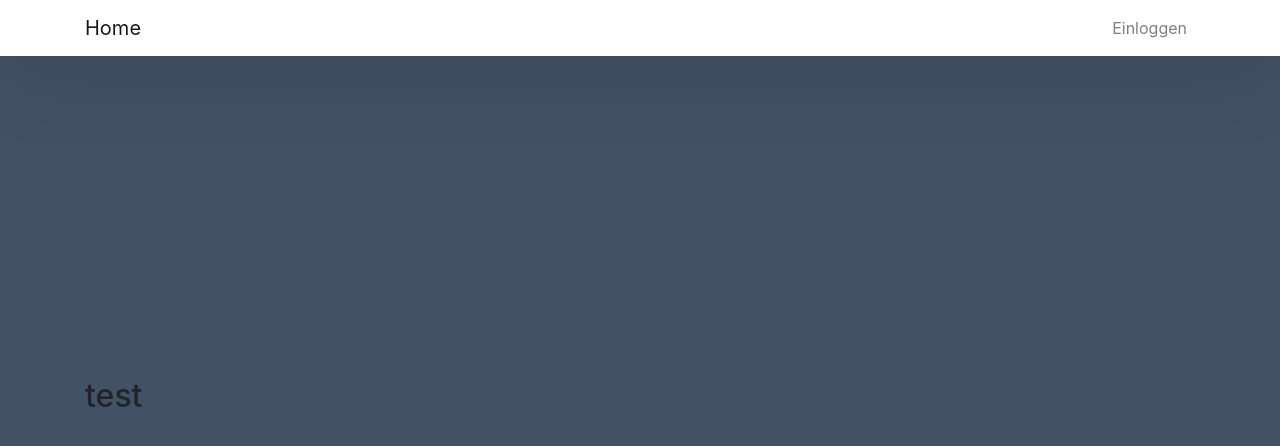
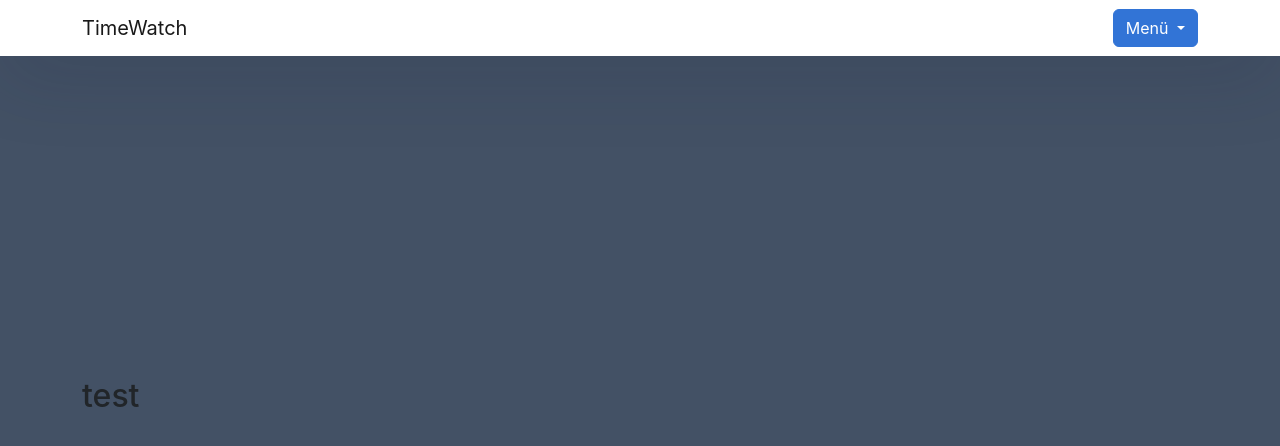
Before and after one commit to Marcobohl/Zeitmanagment, a Vue app: page /Home in a window 1280 px wide. Shown: the top 446 px of the page. Built offline with nearby package versions, Linux system fonts and the light colour scheme.

Commit message:
+ Bootstrap + Menu Button

```diff
--- a/package.json
+++ b/package.json
@@ -3,12 +3,13 @@
   "version": "0.1.0",
   "private": true,
   "scripts": {
-    "serve": "vue-cli-service serve --port 3000",
+    "serve": "vue-cli-service serve",
     "build": "vue-cli-service build",
     "lint": "vue-cli-service lint"
   },
   "dependencies": {
     "axios": "^1.1.2",
+    "bootstrap": "^5.2.2",
     "core-js": "^3.8.3",
     "mysql2": "^2.3.3",
     "nodemailer": "^6.8.0",
--- a/public/index.html
+++ b/public/index.html
@@ -6,7 +6,6 @@
     <meta name="viewport" content="width=device-width,initial-scale=1.0">
     <link rel="icon" href="<%= BASE_URL %>favicon.ico">
     <title><%= htmlWebpackPlugin.options.title %></title>
-    <link rel="stylesheet" href="https://cdn.jsdelivr.net/npm/bootstrap@4.6.2/dist/css/bootstrap.min.css" integrity="sha384-xOolHFLEh07PJGoPkLv1IbcEPTNtaed2xpHsD9ESMhqIYd0nLMwNLD69Npy4HI+N" crossorigin="anonymous">
     <link rel="stylesheet" href="https://use.fontawesome.com/releases/v5.7.1/css/all.css">
   </head>
   <body style="background-color: #435165">
--- a/src/App.vue
+++ b/src/App.vue
@@ -10,6 +10,7 @@
 </template>
 
 <script>
+
  // import Nav from "@/components/Nav";
 export default {
   name: 'App',
--- a/src/components/Login.vue
+++ b/src/components/Login.vue
@@ -95,6 +95,10 @@ export default {
 background-color: #003fb9;
 }
 
+.form-group {
+  margin-bottom: 20px;
+}
+
 .modal-footer {
   background: #ecf0f1;
   border-color: #dee4e7;
@@ -102,6 +106,7 @@ background-color: #003fb9;
 
   font-size: 13px;
   justify-content: center;
+  height: 50px;
 }
 
 .login {
--- a/src/components/Nav.vue
+++ b/src/components/Nav.vue
@@ -1,11 +1,20 @@
 <template>
   <nav class="navbar navbar-expand-lg navbar-light fixed-top">
     <div class="container">
-    <a class="navbar-brand" href="#">Home</a>
+    <a class="navbar-brand" href="#">TimeWatch</a>
       <ul class="navbar-nav ml-auto" >
-        <li class="nav-item  ">
-          <a class="nav-link" href="#">Einloggen</a>
-        </li>
+        <div class="dropdown show">
+          <a class="btn btn-secondary dropdown-toggle" href="#" role="button" id="dropdownMenuLink" data-bs-toggle="dropdown" aria-haspopup="true" aria-expanded="false">
+            Menü
+          </a>
+
+          <div class="dropdown-menu" aria-labelledby="dropdownMenuLink">
+            <a  class="dropdown-item" href="#">Zeitmanagment</a>
+            <a class="dropdown-item" href="#">Verwaltung</a>
+            <a class="dropdown-item" href="#">Adminbereich</a>
+            <a @click="Logout" class="dropdown-item">Logout</a>
+          </div>
+        </div>
       </ul>
     </div>
   </nav>
@@ -14,6 +23,27 @@
 <script>
 export default {
   // eslint-disable-next-line vue/multi-word-component-names
-  name: `Nav`
+  name: `Nav`,
+  methods: {
+    Logout() {
+    }
+  }
 }
 </script>
+<style scoped>
+.btn-secondary {
+  border-color: #3274d6;
+  background-color: #3274d6;
+}
+
+.btn.show {
+  border-color: #3274d6;
+  background-color: #3274d6;
+}
+
+.btn:hover {
+  border-color: #284e82;
+  background-color: #284e82;
+}
+
+</style>
--- a/src/components/fpassword.vue
+++ b/src/components/fpassword.vue
@@ -50,6 +50,11 @@ export default {
 
   font-size: 13px;
   justify-content: center;
+  height: 50px;
+}
+
+.form-group {
+  margin-bottom: 20px;
 }
 
 .btn-primary {
--- a/src/main.js
+++ b/src/main.js
@@ -2,6 +2,9 @@ import { createApp } from 'vue'
 import App from './App.vue'
 import Router from "./routs"
 
+import 'bootstrap/dist/css/bootstrap.css'
+import bootstrap from 'bootstrap/dist/js/bootstrap.min.js'
+
 createApp(App)
-    .use(Router)
+    .use(Router).use(bootstrap)
     .mount('#app')
--- a/src/routs.js
+++ b/src/routs.js
@@ -32,7 +32,6 @@ const routes = [
     {path: '/Home',beforeEnter: checkLogin, component: home, name:'home'},
     {path: '/Login/reset', component: fpassword, name:'reset'},
     {path: '/:pathMatch(.*)*', component: login, name: 'NotFound'},
-
 ];
 
 
```
Also changed, not shown: 1 other file (tests, documents, lock files or other folders).
